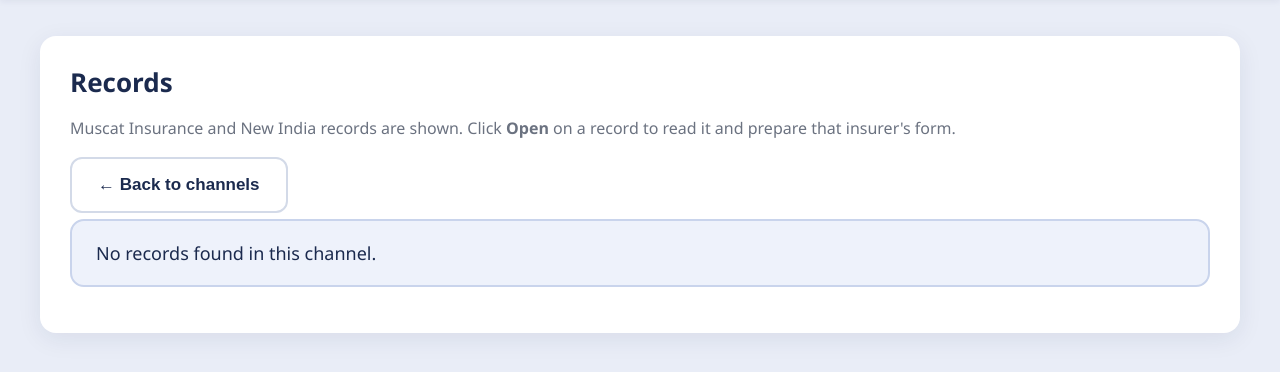
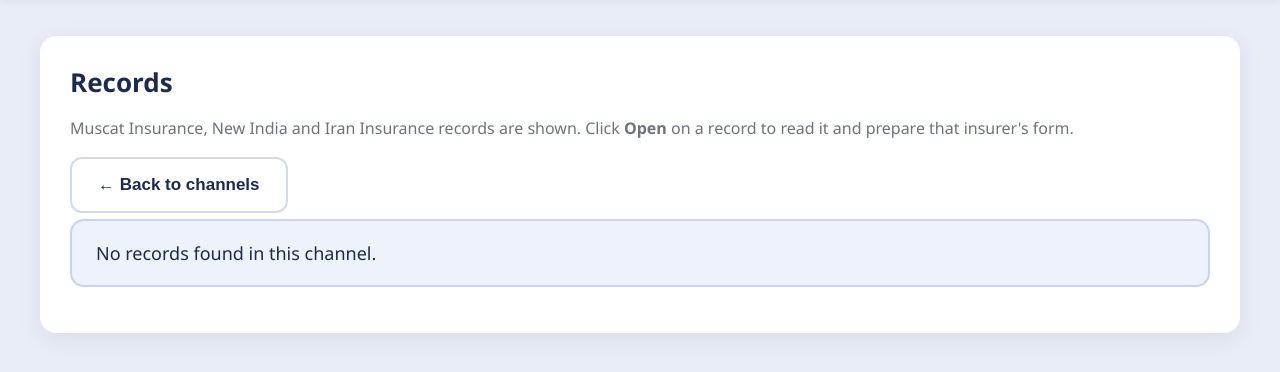
Before and after one commit to Adiiiiiiiiiiithegoat/insurance-automation, a Flask app: page /records in a window 1280 px wide. Shown: the part 65-437 px from the top of the page. Run offline with Flask 3, Linux system fonts and the light colour scheme; some libraries are stand-ins or nearby versions.

Commit message:
Wire IRAN into the control-panel UI (app.py)
Adds Iran Insurance as the third insurer in the web UI, alongside MIC and New
India, using the iran_* helpers now in common.py:

- _read_records routes "iran" rows to company=IRAN.
- _read_tameen_fields_iran reads the IRAN fields and downloads the customer's
  documents from Tameen (mirrors test_iran.py's per-record block).
- _fill_iran runs login -> motor form -> basic/plan/additional details, one
  progress step each, stopping at the Summary tab (nothing submitted).
- IRAN_STEPS, the "Iran Insurance" label, and IRAN reset (goto Dashboard).

Manual CAPTCHA in a web UI: iran_login_if_needed gains an optional `pause`
callback (terminal scripts keep their input() default). The worker passes a
callback that emits a 'captcha' SSE event and blocks on a threading.Event; the
progress page shows a "Continue" button that POSTs /iran-continue to release it.
Bounded to 15 min so an abandoned page can't wedge the worker. Only fires on the
first IRAN record (later ones are already logged in).

Verified: py_compile + pyflakes clean; Flask route registered; progress/records/
confirm templates render with an IRAN row and the captcha button. Live run still
needs the operator (Tameen + IRAN logins + CAPTCHA).

Co-Authored-By: Claude Opus 4.8 <noreply@anthropic.com>

```diff
--- a/app.py
+++ b/app.py
@@ -2,9 +2,12 @@
 Local web UI that wraps the EXISTING production.py flow so a non-technical
 employee drives it by clicking instead of typing in a terminal.
 
-Supports TWO insurers, chosen automatically from each Tameen record's company:
+Supports THREE insurers, chosen automatically from each Tameen record's company:
   • Muscat Insurance (MIC) — filled and left as Draft.
   • New India Assurance    — filled and left at the premium-review step.
+  • Iran Insurance (IRAN)  — documents downloaded from Tameen + re-uploaded, form
+                             filled to the Summary tab. First record pauses for a
+                             manual CAPTCHA (Continue button on the progress page).
 
 ARCHITECTURE (the important part):
   Playwright's SYNC api objects may only be touched by the thread that created
@@ -60,6 +63,11 @@ from common import (
     ni_fill_primary_top, ni_fill_primary_client, ni_fill_previous_policy,
     ni_fill_vehicle_details, ni_fill_premium_calculation, ni_reset_to_motor_policy,
     TAMEEN_CHANNELS, TAMEEN_SECTIONS,
+    # IRAN insurer (third insurer) — helpers + config live in common.py.
+    IRAN_LOGIN_URL, IRAN_DASHBOARD_URL, IRAN_DOC_PRETTY,
+    iran_login_if_needed, iran_go_to_motor_form, iran_fill_basic_info,
+    iran_fill_plan_details, iran_fill_additional_details,
+    tameen_download_iran_documents,
 )
 
 app = Flask(__name__)
@@ -100,9 +108,22 @@ NI_STEPS = [
     "Filling the vehicle details",
     "Filling the premium calculation",
 ]
+IRAN_STEPS = [
+    "Reading the record + downloading documents from Tameen",
+    "Signing in to IRAN (solve the CAPTCHA the first time)",
+    "Opening the motor form",
+    "Filling the basic information",
+    "Filling the plan details",
+    "Filling the additional details + uploading documents",
+]
 
 # Friendly insurer names, keyed by the company code carried on each record row.
-_INSURER_LABELS = {"MIC": "Muscat Insurance", "NEW_INDIA": "New India"}
+_INSURER_LABELS = {"MIC": "Muscat Insurance", "NEW_INDIA": "New India",
+                   "IRAN": "Iran Insurance"}
+
+# Set by the /iran-continue route when the employee has solved the IRAN CAPTCHA.
+# The worker's IRAN login step blocks on this instead of a terminal input().
+iran_resume = threading.Event()
 
 # Read-only copies of the last results, kept on the Flask side purely so screens
 # can be re-rendered (e.g. "Go back" from the confirm screen) without touching the
@@ -308,7 +329,8 @@ def _read_records(page):
     company_col_idx = next((i for i, h in enumerate(headers[1:], start=0) if "company" in h.lower()), None)
 
     def company_of(r):
-        """'MIC' for Muscat Insurance, 'NEW_INDIA' for New India, else None."""
+        """'MIC' for Muscat Insurance, 'NEW_INDIA' for New India, 'IRAN' for Iran
+        Insurance, else None."""
         if company_col_idx is not None and company_col_idx < len(r["cells"]):
             cell_val = r["cells"][company_col_idx]
         else:
@@ -318,6 +340,8 @@ def _read_records(page):
             return "MIC"
         if "new india" in cv:
             return "NEW_INDIA"
+        if "iran" in cv:
+            return "IRAN"
         return None
 
     filtered = []
@@ -519,6 +543,79 @@ def _read_tameen_fields_ni(page, channel_name):
     return prepared, fill
 
 
+def _read_tameen_fields_iran(page, channel_name):
+    """Read every Tameen field IRAN needs AND download the customer's documents.
+    (Reads + derivations copied from test_iran.py's per-record block.) Tameen must
+    be the front tab here — read_field reads via the clipboard and the document
+    download reads the open record's Document Details section."""
+    page.bring_to_front()
+    first_name   = read_field(page, "First Name")
+    last_name    = read_field(page, "Last Name")
+    license_id   = read_field(page, "License ID")
+    product_name = read_field(page, "Product Name")
+    prev_expiry  = read_field(page, "Previous Expiry")
+
+    full_name = (first_name + " " + last_name).strip()
+
+    # (No seats read — IRAN auto-fills seats from the chassis number.)
+    chassis = ""
+    for lbl in ("Chassis Number", "Chassis No", "Chassis"):
+        chassis = read_field(page, lbl)
+        if chassis:
+            break
+    nationality = ""
+    for lbl in ("Nationality", "Nationality of Insured", "Insured Nationality"):
+        nationality = read_field(page, lbl)
+        if nationality:
+            break
+    addons = read_tameen_addons(page)
+
+    # Policy type: from Product Name; if blank, try a Policy Type field; default TP.
+    type_source = product_name
+    if not type_source:
+        for lbl in ("Policy Type", "Policy type", "Cover Type", "Coverage Type"):
+            pt = read_field(page, lbl)
+            if pt:
+                type_source = pt
+                break
+    pn = (type_source or "").lower().replace(" ", "")
+    if "thirdparty" in pn:
+        policy_type = "Third Party"
+    elif "comprehensive" in pn:
+        policy_type = "Comprehensive"
+    else:
+        policy_type = "Third Party"
+
+    uae = "uae" in (addons or "").lower()
+    policy_start = compute_commencing_date_ni(prev_expiry)
+    expiry_flagged = expiry_far_off(parse_tameen_date(prev_expiry))
+    if expiry_flagged:
+        print(f"⚠️  FLAG: policy expiry '{prev_expiry}' is more than a month away — renewing early.")
+
+    # Download the customer's documents (Civil ID + Licence) while Tameen is in front.
+    doc_paths = tameen_download_iran_documents(page, full_name or license_id or "record")
+    got = [IRAN_DOC_PRETTY[k] for k, v in doc_paths.items() if v]
+
+    prepared = {
+        "Product/Type": f"{product_name}  →  {policy_type}",
+        "Insured Name": full_name,
+        "License/CivilID": license_id,
+        "Chassis": chassis or "(not read — check the Tameen label)",
+        "Nationality": nationality or "(not read)",
+        "Policy Start": f"{policy_start}   (from expiry '{prev_expiry}')",
+        **({"⚠ Expiry Flag": f"expiry '{prev_expiry}' is >1 month away — renewing early"} if expiry_flagged else {}),
+        "UAE Cover": "Yes" if uae else "No",
+        "Add-ons": addons or "(none read)",
+        "Documents": (", ".join(got) if got else "(none downloaded — upload by hand on IRAN)"),
+    }
+    fill = {
+        "license_id": license_id, "full_name": full_name, "chassis": chassis,
+        "policy_type": policy_type, "uae": uae, "addons": addons,
+        "policy_start": policy_start, "nationality": nationality, "doc_paths": doc_paths,
+    }
+    return prepared, fill
+
+
 def _compare_premium(net_prem, tameen_total):
     """Same numeric comparison as common.mic_calculate_and_check, but RETURNS the
     outcome so the UI can show it (the helper only prints it)."""
@@ -568,7 +665,52 @@ def _fill_new_india(ni_page, fill, prepared):
                         "record": fill.get("record_text", ""), "prepared": prepared})
 
 
-def _process_record(tameen_page, mic_page, ni_page, idx, st):
+def _iran_captcha_pause():
+    """Called by iran_login_if_needed (worker thread) when the Sign In modal is up.
+    Tell the browser to show a 'Continue' button, then BLOCK until the employee
+    solves the CAPTCHA in the IRAN tab and clicks it (the /iran-continue route sets
+    iran_resume). Fires only on the first IRAN record — later ones are already
+    logged in and skip this entirely."""
+    iran_resume.clear()
+    progress_queue.put({"type": "captcha"})
+    # Bounded so an abandoned progress page can't wedge the worker forever. If it
+    # times out unlogged-in, the next IRAN step fails cleanly (flagged for review).
+    if not iran_resume.wait(timeout=900):   # 15 min
+        print("  ⚠️  IRAN CAPTCHA wait timed out — continuing (login may be incomplete).")
+
+
+def _fill_iran(iran_page, fill, prepared):
+    """Fill the IRAN form (login → additional details), streaming a step event per
+    helper. Stops at the Summary tab — nothing is submitted/issued. Emits a 'final'
+    event tagged insurer=IRAN (no premium comparison — IRAN has none here)."""
+    iran_page.bring_to_front()
+    steps = [
+        ("IRAN login",       lambda: iran_login_if_needed(iran_page, pause=_iran_captcha_pause)),
+        ("Open motor form",  lambda: iran_go_to_motor_form(iran_page, fill["policy_type"])),
+        ("Basic info",       lambda: iran_fill_basic_info(
+            iran_page, fill["license_id"], fill["full_name"], fill["chassis"],
+            fill["policy_type"], fill["uae"])),
+        ("Plan details",     lambda: iran_fill_plan_details(iran_page, fill["addons"])),
+        ("Additional details", lambda: iran_fill_additional_details(
+            iran_page, fill["policy_start"], fill["nationality"], fill["doc_paths"])),
+    ]
+    for i, (name, step) in enumerate(steps, start=1):
+        progress_queue.put({"type": "step", "index": i, "state": "start"})
+        t0 = time.time()
+        try:
+            step()
+        except Exception as e:
+            progress_queue.put({"type": "error", "index": i, "message": str(e),
+                                "record": fill.get("record_text", "")})
+            return
+        print(f"  ⏱  [TIMING] IRAN step {i} ({name}): {time.time() - t0:.1f}s")
+        progress_queue.put({"type": "step", "index": i, "state": "done"})
+
+    progress_queue.put({"type": "final", "insurer": "IRAN",
+                        "record": fill.get("record_text", ""), "prepared": prepared})
+
+
+def _process_record(tameen_page, mic_page, ni_page, iran_page, idx, st):
     """One continuous run, started AFTER the employee confirms the row:
       step 0  — open the row in Tameen and read every field (no clicks needed)
       then the chosen insurer's fill steps, one helper per step,
@@ -588,6 +730,8 @@ def _process_record(tameen_page, mic_page, ni_page, idx, st):
         _click_record(tameen_page, rec["domIdx"])
         if company == "NEW_INDIA":
             prepared, fill = _read_tameen_fields_ni(tameen_page, st["channel_name"])
+        elif company == "IRAN":
+            prepared, fill = _read_tameen_fields_iran(tameen_page, st["channel_name"])
         else:
             prepared, fill = _read_tameen_fields(tameen_page, st["channel_name"])
         fill["record_text"] = rec["text"]
@@ -599,6 +743,10 @@ def _process_record(tameen_page, mic_page, ni_page, idx, st):
 
     if company == "NEW_INDIA":
         _fill_new_india(ni_page, fill, prepared)
+        return
+
+    if company == "IRAN":
+        _fill_iran(iran_page, fill, prepared)
         return
 
     # ── Steps 1..8: fill MIC (one helper per step, before/after events) ──────
@@ -735,15 +883,23 @@ def worker_main():
             ni_page.set_default_timeout(120000)
             _skip_debugger_pauses(ni_page)
 
+            iran_page = context.new_page()
+            iran_page.set_default_timeout(120000)
+            _skip_debugger_pauses(iran_page)
+
             # Native-dialog auto-accept on every working tab (same as production.py).
             mic_page.on("dialog", lambda d: d.accept())
             ni_page.on("dialog", lambda d: d.accept())
+            iran_page.on("dialog", lambda d: d.accept())
             tameen_page.on("dialog", lambda d: d.accept())
             # Auto-save Print → Download PDFs to the Downloads folder (no dialog, so
             # the single browser worker never blocks waiting on a Save As window).
+            # (IRAN's document download uses context.route interception, not download
+            # events, so it needs no wiring here.)
             _wire_downloads(context)
             mic_page.goto(MIC_HOME_URL, timeout=60000)
             ni_page.goto(NI_LOGIN_URL, timeout=60000)
+            iran_page.goto(IRAN_LOGIN_URL, timeout=60000)
 
             # Show the Tameen tab when the browser opens — that's the one the
             # employee needs for the login/OTP. (the insurer tabs were navigated
@@ -774,7 +930,8 @@ def worker_main():
                 if action == "process_record":
                     # No result_queue reply — the page watches the SSE stream while
                     # this reads Tameen and fills the chosen insurer in one run.
-                    _process_record(tameen_page, mic_page, ni_page, args["index"], st)
+                    _process_record(tameen_page, mic_page, ni_page, iran_page,
+                                    args["index"], st)
                     continue
 
                 try:
@@ -800,13 +957,18 @@ def worker_main():
                     elif action in ("reset", "back_to_channels"):
                         if action == "reset":
                             # Close policy clutter first: only the working tabs stay.
-                            _close_extra_tabs(context, (tameen_page, mic_page, ni_page))
+                            _close_extra_tabs(context, (tameen_page, mic_page, ni_page, iran_page))
                             # Reset only the insurer tab we actually used this record
                             # (default MIC if we never got that far). Guard each so one
                             # failing doesn't abort the rest.
                             try:
                                 if st.get("last_company") == "NEW_INDIA":
                                     ni_reset_to_motor_policy(ni_page)
+                                elif st.get("last_company") == "IRAN":
+                                    # IRAN has no in-app reset — a goto to the Dashboard
+                                    # (keeps the login cookie) returns it to a known state.
+                                    iran_page.goto(IRAN_DASHBOARD_URL,
+                                                   wait_until="domcontentloaded", timeout=60000)
                                 else:
                                     mic_reset_to_home(mic_page)
                             except Exception as e:
@@ -951,7 +1113,7 @@ def start_processing(idx):
     row = rows[idx] if idx < len(rows) else {}
     record_text = "  |  ".join(row.get("cells", []))
     company = row.get("company") or "MIC"
-    steps = NI_STEPS if company == "NEW_INDIA" else MIC_STEPS
+    steps = {"NEW_INDIA": NI_STEPS, "IRAN": IRAN_STEPS}.get(company, MIC_STEPS)
     insurer = _INSURER_LABELS.get(company, "Muscat Insurance")
     # Drop any events left over from a progress page that was abandoned before its
     # stream reached final/error — otherwise this run's SSE stream would read those
@@ -979,6 +1141,15 @@ def progress_stream():
                     headers={"Cache-Control": "no-cache", "X-Accel-Buffering": "no"})
 
 
+@app.route("/iran-continue", methods=["POST"])
+def iran_continue():
+    """The employee solved the IRAN CAPTCHA and clicked Continue on the progress
+    page. Release the worker's login step (it's blocked in _iran_captcha_pause).
+    Touches no Playwright — just sets a thread event."""
+    iran_resume.set()
+    return ("", 204)
+
+
 @app.route("/reset", methods=["POST"])
 def reset():
     res = run_action("reset")
--- a/templates/base.html
+++ b/templates/base.html
@@ -101,7 +101,7 @@
     .badge{display:inline-block;border-radius:999px;padding:4px 12px;font-size:12px;
       font-weight:700;letter-spacing:.3px;white-space:nowrap}
     /* ponytail: insurer badges are text-only now — no colour, per request. */
-    .badge-mic,.badge-new_india,.badge-other{background:none;border:none;color:var(--navy);padding:0}
+    .badge-mic,.badge-new_india,.badge-iran,.badge-other{background:none;border:none;color:var(--navy);padding:0}
     code{background:#f3f5fa;padding:2px 6px;border-radius:6px}
     pre{white-space:pre-wrap;background:#f7f8fc;padding:14px;border-radius:10px;color:#9c2a2a}
   </style>
--- a/templates/records.html
+++ b/templates/records.html
@@ -3,8 +3,8 @@
 {% block content %}
 <div class="card">
   <h1>Records{% if channel_name %} — {{ channel_name }}{% endif %}</h1>
-  <p class="muted">Muscat Insurance and New India records are shown. Click
-    <strong>Open</strong> on a record to read it and prepare that insurer's form.</p>
+  <p class="muted">Muscat Insurance, New India and Iran Insurance records are shown.
+    Click <strong>Open</strong> on a record to read it and prepare that insurer's form.</p>
 
   <form method="post" action="{{ url_for('back_to_channels') }}">
     <button class="btn btn-ghost" type="submit">← Back to channels</button>
```
Also changed, not shown: common.py (+11 -4 lines), templates/progress.html (+32 -0 lines).
